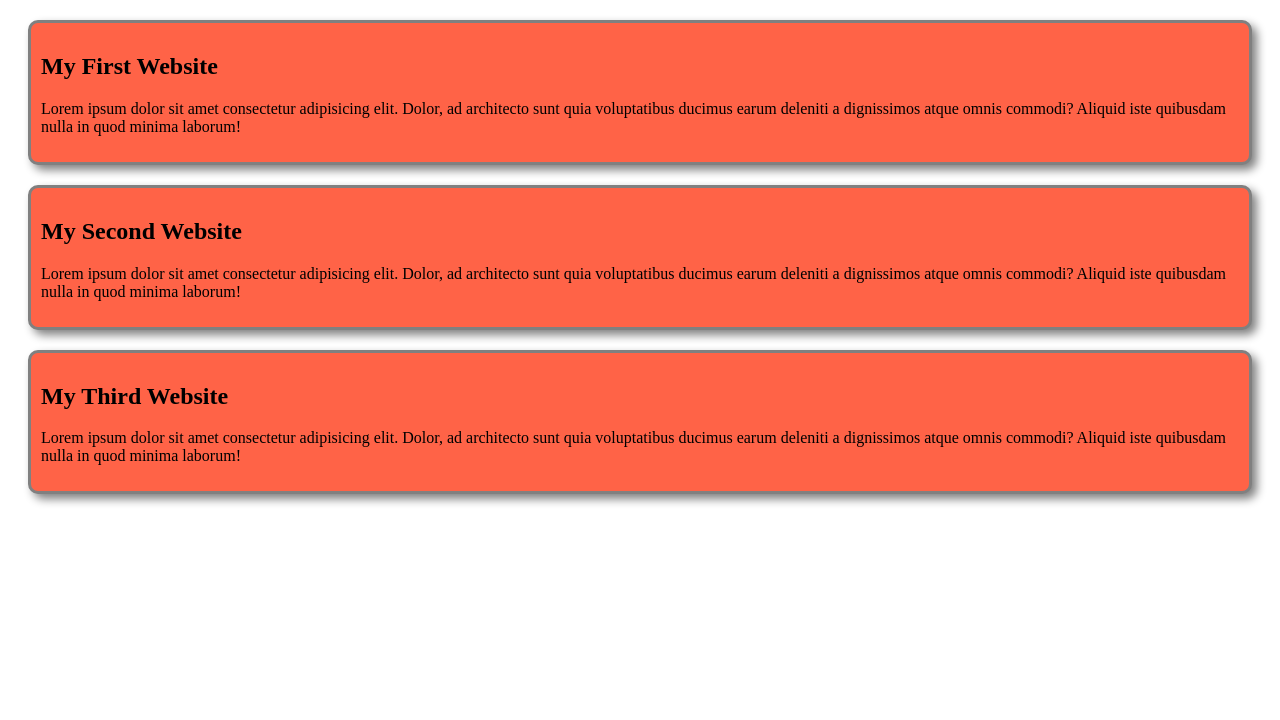
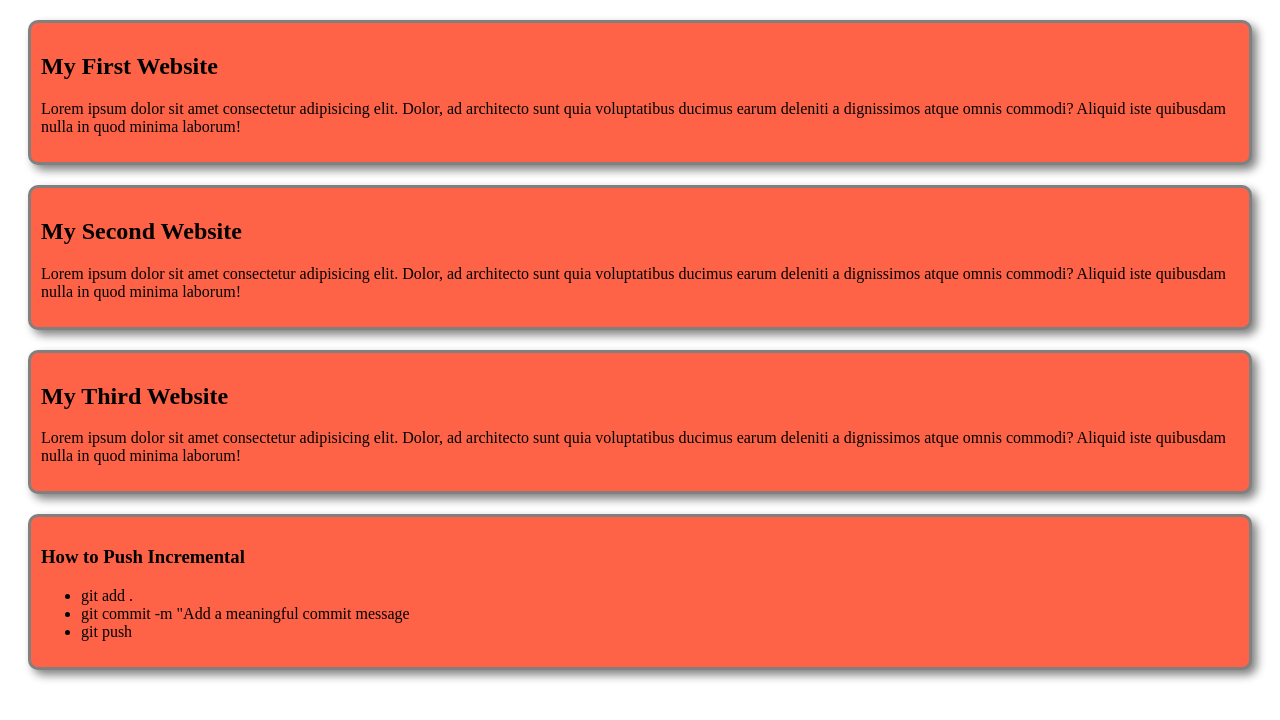
Before and after one commit to Naabil05/My-Simple-Website, a plain HTML site: page index.html in a window 1280 px wide. Drawn offline with Linux system fonts and the light colour scheme.

Commit message:
Third Change

```diff
--- a/index.html
+++ b/index.html
@@ -24,6 +24,15 @@
         <p>Lorem ipsum dolor sit amet consectetur adipisicing elit. Dolor, ad architecto sunt quia voluptatibus ducimus
             earum deleniti a dignissimos atque omnis commodi? Aliquid iste quibusdam nulla in quod minima laborum!</p>
     </div>
+
+    <div>
+        <h3>How to Push Incremental</h3>
+        <ul>
+            <li>git add .</li>
+            <li>git commit -m "Add a meaningful commit message</li>
+            <li>git push</li>
+        </ul>
+    </div>
 </body>
 
 </html>
```
